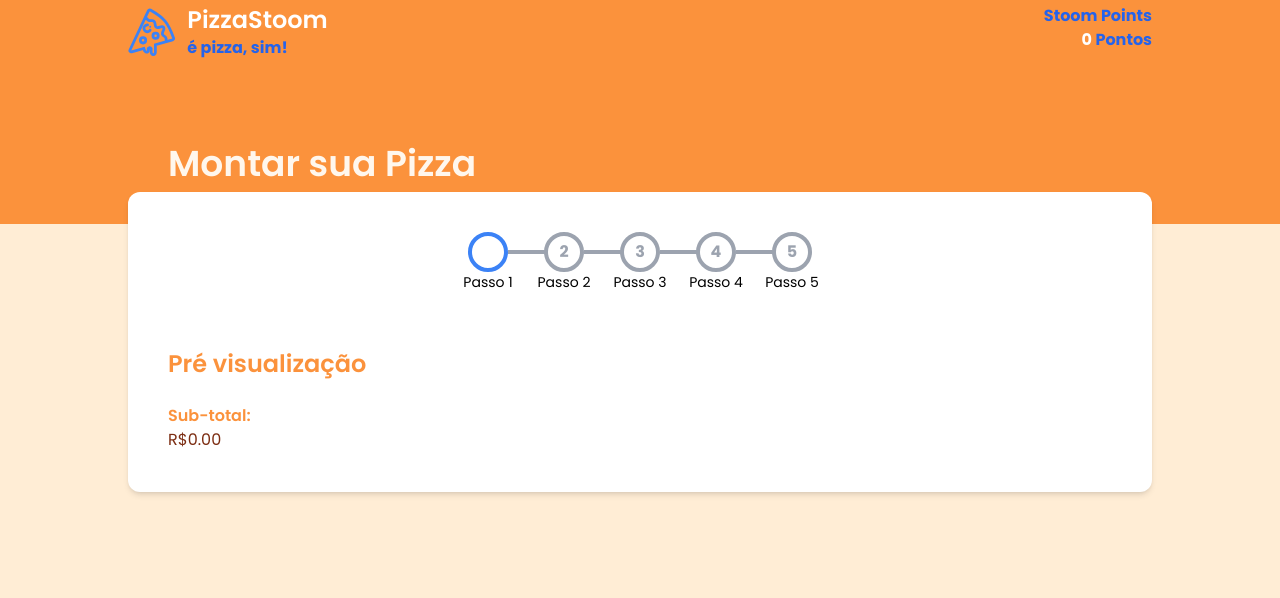
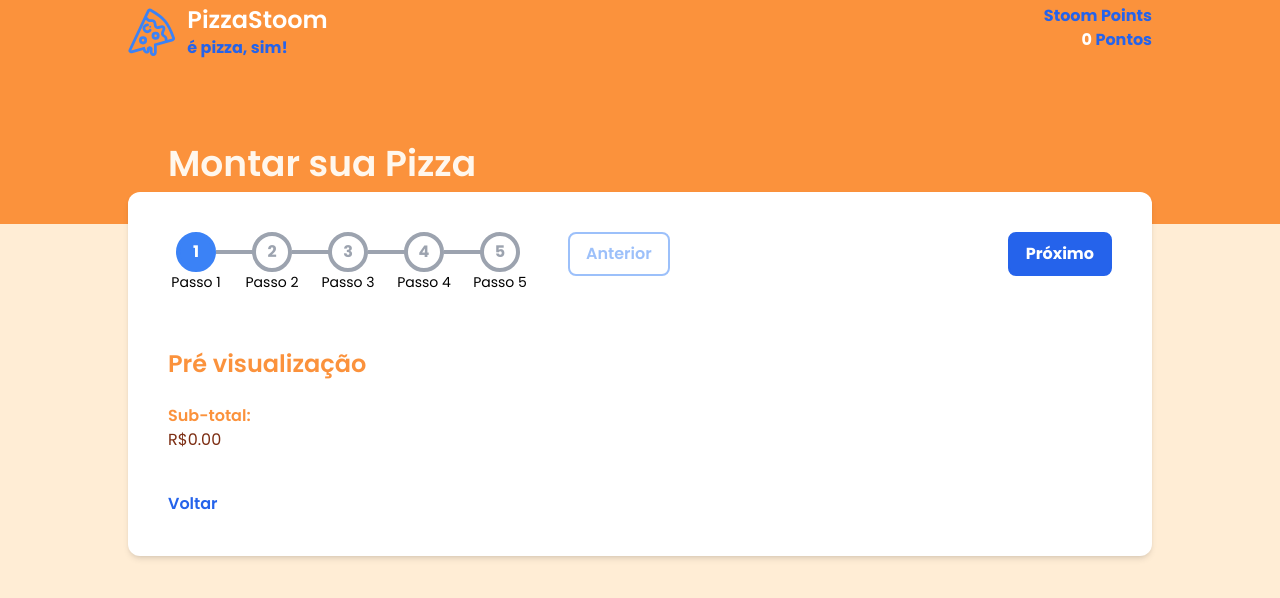
Before and after one commit to AlexsanderKevin/react-pizzaria, a React (Create React App) app: page /form in a window 1280 px wide. Shown: the top 598 px of the page. Built offline with nearby package versions, Linux system fonts and the light colour scheme; the HTML template or start-up script is replaced by a standard one.

Commit message:
finished navigation

```diff
--- a/src/App.js
+++ b/src/App.js
@@ -14,8 +14,8 @@ function App() {
         <BrowserRouter>
           <Routes>
             <Route path='/' element={<Home />}/>
-            <Route path='/form' element={<Form />}/>
-            <Route path='/finish-order' element={<FinishOrder />}/>
+            <Route path='form/*' element={<Form />}/>
+            <Route path='finish-order' element={<FinishOrder />}/>
             <Route path='*' element={<NotFound />}/>
           </Routes>
         </BrowserRouter>
--- a/src/components/Button/Button.tsx
+++ b/src/components/Button/Button.tsx
@@ -5,15 +5,19 @@ interface IButtonProps {
   children: ReactNode;
   className?: string | undefined;
   handleClick?: () => void;
+  disabled: boolean;
 }
-export default function Button({ children, className, handleClick, type = 'primary' }: IButtonProps) {
+export default function Button({ children, className, handleClick, type = 'primary', disabled = false }: IButtonProps) {
   return (
     <button
       className={`
-        ${type === 'primary' && 'text-white bg-blue-600 hover:bg-blue-700'}
+        ${type === 'primary' && 'text-white bg-blue-600 hover:bg-blue-700 border-blue-600'}
         ${type === 'secondary' && 'bg-white hover:bg-blue-500 hover:text-white border-2 border-blue-500 text-blue-500 font-semibold'}
-        font-bold py-2 px-4 rounded-lg  active:scale-95 duration-200 ${className}
+        font-bold py-2 px-4 rounded-lg  active:scale-95 duration-200 border-2
+        disabled:opacity-50 disabled:active:scale-100
+        ${className}
       `}
+      disabled={disabled}
       onClick={handleClick}
     >
       { children }
--- a/src/pages/Form/Form.tsx
+++ b/src/pages/Form/Form.tsx
@@ -1,7 +1,12 @@
 import React, { useContext } from "react";
 import StepIndicator from "./StepIndicator.tsx";
-import { FormProvider } from "./FormContext.tsx";
+import { FormContext, FormProvider } from "./FormContext.tsx";
 import OrderPreview from "./OrderPreview.tsx";
+import { Route, Routes } from "react-router-dom";
+import ChooseSize from "./steps/ChooseSize.tsx";
+import ChooseDough from "./steps/ChooseDough.tsx";
+import Button from "../../components/Button/Button.tsx";
+import FormNavigation from "./FormNavigation.tsx";
 
 export default function Form() {
 
@@ -14,11 +19,27 @@ export default function Form() {
       </section>
 
       <section className="bg-orange-100 py-1 px-4 pt-4 pb-16 flex justify-center">
-        <div className="max-w-screen-lg w-full flex flex-col sm:gap-5 bg-white p-10 -translate-y-12 rounded-xl shadow-md gap-5">
+        <div className="max-w-screen-lg w-full flex flex-col sm:flex-row sm:gap-10 bg-white p-10 -translate-y-12 rounded-xl shadow-md gap-5">
 
-          <div>
+          <div className="">
             <StepIndicator/>
             <OrderPreview/>
+            <a
+              className="text-blue-600 font-semibold"
+              href="/"
+            >Voltar</a>
+          </div>
+
+          <div className="flex-1">
+            <Routes>
+              <Route path="/1" element={ <ChooseSize/> } />
+              <Route path="/2" element={ <ChooseDough/> } />
+              <Route path="/3" element={ <ChooseDough/> } />
+              <Route path="/4" element={ <ChooseDough/> } />
+              <Route path="/5" element={ <ChooseDough/> } />
+            </Routes>
+
+            <FormNavigation />
           </div>
 
         </div>
--- a/src/pages/Form/FormContext.tsx
+++ b/src/pages/Form/FormContext.tsx
@@ -1,4 +1,5 @@
 import React, { ReactNode, useEffect, useState } from "react";
+import { useNavigate } from "react-router-dom";
 
 interface IFormItem {
   name: string;
@@ -6,7 +7,8 @@ interface IFormItem {
 }
 interface IContextTypes {
   step: number;
-  setStep: React.Dispatch<React.SetStateAction<number>>;
+  nextStep: () => void;
+  prevStep: () => void;
   size: IFormItem | null;
   setSize: React.Dispatch<React.SetStateAction<IFormItem|null>>;
   dough: IFormItem | null;
@@ -32,6 +34,8 @@ export const FormProvider = ({ children }: IProvicerProps ) => {
   const [ addons, setAddons ] = useState<IFormItem|null>(null)
   const [ priceSum, setPriceSum ] = useState<number>(0)
 
+  const navigate = useNavigate()
+
   useEffect(() => {
     setPriceSum(
       (size?.price || 0) +
@@ -41,10 +45,22 @@ export const FormProvider = ({ children }: IProvicerProps ) => {
     )
   }, [ size, dough, ingredients, addons ])
 
+  const nextStep = () => {
+    const next = (step + 1) > 5 ? 5 : step + 1
+    setStep(next)
+    navigate(next.toString())
+  }
+
+  const prevStep = () => {
+    const prev = (step - 1) < 1 ? 1 : step - 1
+    setStep(prev)
+    navigate(prev.toString())
+  }
+
   return (
     <FormContext.Provider
       value={{
-        step, setStep,
+        step, nextStep, prevStep,
         size, setSize,
         dough, setDough,
         ingredients, setIngredients,
--- /dev/null
+++ b/src/pages/Form/FormNavigation.tsx
@@ -0,0 +1,28 @@
+import React, { useContext } from "react";
+import { FormContext } from "./FormContext.tsx";
+import Button from "../../components/Button/Button.tsx";
+
+export default function FormNavigation() {
+  const formContext = useContext( FormContext )
+
+  return (
+    <div className="flex gap-5 justify-between">
+      <Button
+        type="secondary"
+        handleClick={ formContext?.prevStep }
+        disabled={formContext?.step === 1}
+      >
+        Anterior
+      </Button>
+
+      <Button
+        type="primary"
+        handleClick={ formContext?.nextStep }
+        disabled={formContext?.step === 5}
+      >
+        Próximo
+      </Button>
+    </div>
+
+  )
+}
--- a/src/pages/Form/OrderPreview.tsx
+++ b/src/pages/Form/OrderPreview.tsx
@@ -5,7 +5,7 @@ export default function OrderPreview() {
   const formContext = useContext( FormContext )
 
   return(
-    <article className="flex flex-col gap-6 mt-14">
+    <article className="flex flex-col gap-6 mt-14 mb-10">
       <h1 className="text-orange-400 font-semibold text-2xl">Pré visualização</h1>
 
       {formContext?.size &&
--- a/src/pages/Form/StepIndicator.tsx
+++ b/src/pages/Form/StepIndicator.tsx
@@ -11,13 +11,13 @@ export function Step({ stepNumber }: IStepProps) {
     <div className="flex flex-col items-center relative">
       <div
         className={`
-          flex justify-center items-center bg-white border-4  rounded-full h-10 w-10  font-bold
+          flex justify-center items-center border-4  rounded-full h-10 w-10  font-bold
 
           ${ stepNumber > 1 && "before:content-[' '] before:h-1 before:w-10 before:absolute before:-translate-x-9 before:z-0 z-1" }
 
           ${ Number(formContext?.step) >= stepNumber ?
             'bg-blue-500 border-blue-500 text-white before:bg-blue-500' :
-            'text-gray-400 border-gray-400 before:bg-gray-400'
+            'text-gray-400 bg-white border-gray-400 before:bg-gray-400'
           }
         `}
       >{stepNumber}</div>
@@ -29,7 +29,7 @@ export function Step({ stepNumber }: IStepProps) {
 export default function StepIndicator() {
 
   return (
-    <div className="flex w-full justify-center gap-5">
+    <div className="flex w-full  gap-5">
 
       <Step stepNumber={1}/>
       <Step stepNumber={2}/>
--- /dev/null
+++ b/src/pages/Form/steps/ChooseDough.tsx
@@ -0,0 +1,9 @@
+import React from "react";
+
+export default function ChooseDough() {
+  return (
+    <section>
+      Escolha massa:
+    </section>
+  )
+}
--- /dev/null
+++ b/src/pages/Form/steps/ChooseSize.tsx
@@ -0,0 +1,9 @@
+import React from "react";
+
+export default function ChooseSize() {
+  return (
+    <section>
+      Escolha o tamanho:
+    </section>
+  )
+}
--- a/src/pages/Home/FormCard.tsx
+++ b/src/pages/Home/FormCard.tsx
@@ -28,7 +28,7 @@ export default function FormCard() {
 
           <Button
             className="sm:w-40"
-            handleClick={() => navigate('/form')}
+            handleClick={() => navigate('/form/1')}
           >
             Pedir
           </Button>
```
